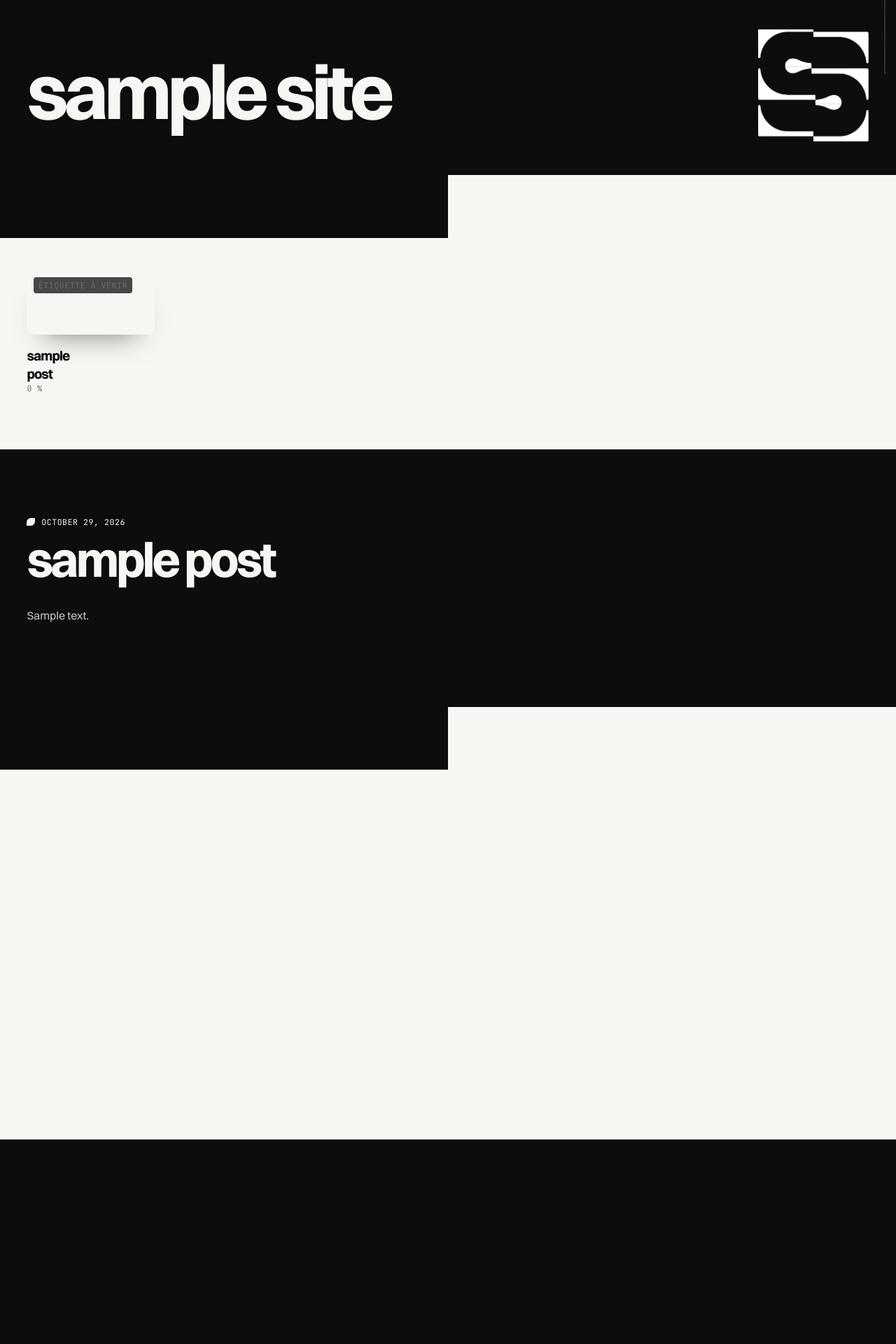
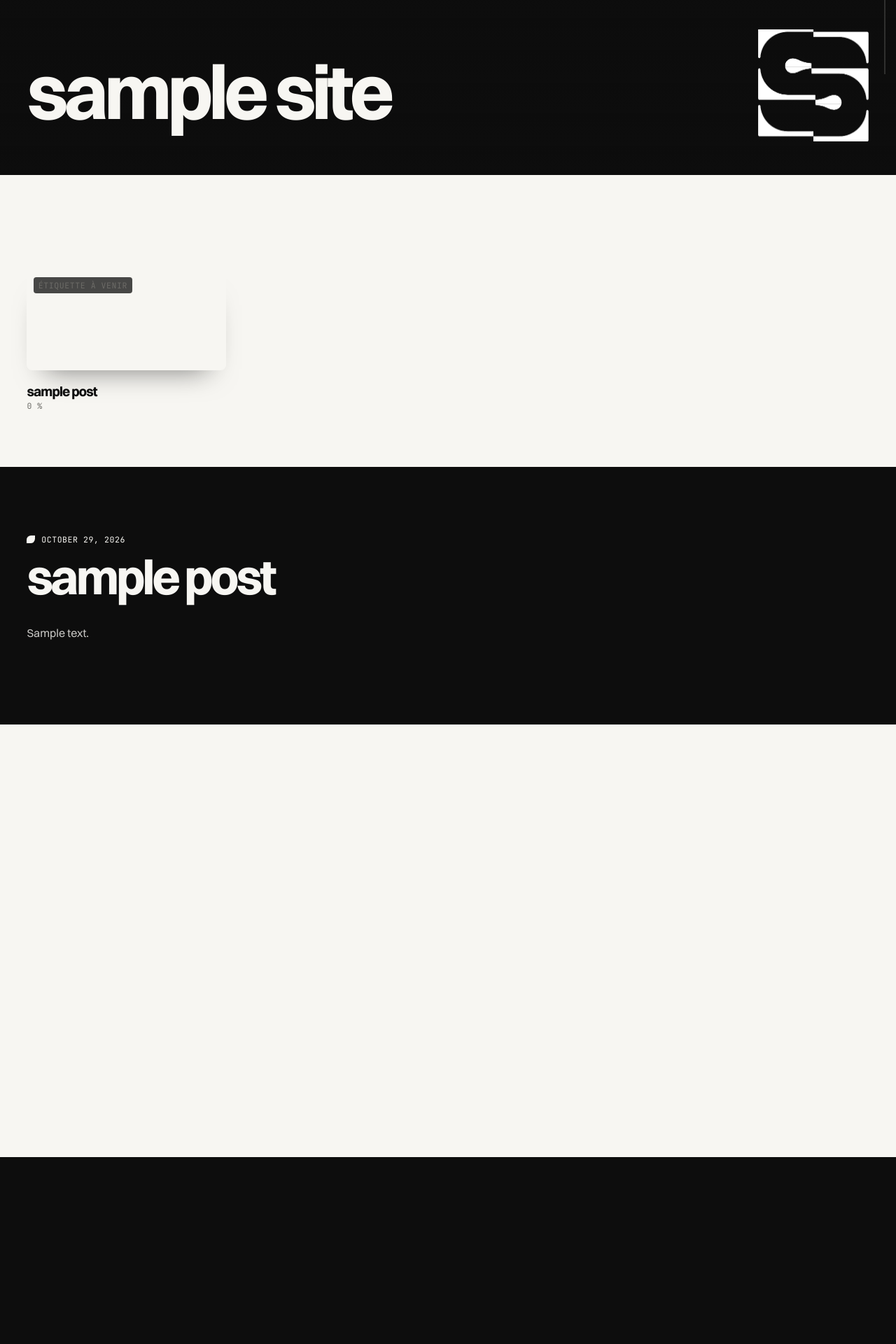
Before and after one commit to Matmaaar/smash-template, a WordPress theme: template front-page.php in a window 1280 px wide. Shown: the part 550-2470 px from the top of the page at 70% size. Run offline with PHP 8.4 and a stand-in for WordPress, Linux system fonts and the light colour scheme; the site name, menu and one post (Sample post) are stand-ins, and other content is empty.

Commit message:
Remove the stepped section edges, home labels back to 4 columns
Co-Authored-By: Claude Opus 5.5 <noreply@anthropic.com>
Claude-Session: https://claude.ai/code/session_01P5oea6tCeLsDndHwo9GrHN

```diff
--- a/assets/css/smash.css
+++ b/assets/css/smash.css
@@ -15,7 +15,6 @@
   --black:#0d0d0d; --white:#f7f6f2; --grey:#8b8a86; --line:rgba(247,246,242,.16); --line-d:rgba(13,13,13,.14);
   --font:"Switzer","Inter Tight","Helvetica Neue",Arial,sans-serif;
   --mono:"JetBrains Mono",ui-monospace,Menlo,monospace;
-  --step:28px;
   /* Échelle typographique : à régler ici pour tout le site */
   --fs-hero:clamp(3rem,8.5vw,8.5rem);
   --fs-h1:clamp(2.8rem,7vw,7rem);
@@ -48,8 +47,6 @@ html.lenis,html.lenis body{height:auto}
 .blk:hover .arw--down{transform:rotate(90deg) translateX(4px)}
 .blk.ghost{background:transparent;color:inherit;box-shadow:inset 0 0 0 2px currentColor}
 .blk.dark{background:var(--black);color:var(--white)}
-.stepped{clip-path:polygon(0 var(--step),50% var(--step),50% 0,100% 0,100% 100%,0 100%)}
-.stepped.flip{clip-path:polygon(0 0,50% 0,50% var(--step),100% var(--step),100% 100%,0 100%)}
 .light{background:var(--white);color:var(--black)}
 .sec{padding:12vh 3vw 10vh;position:relative}
 .head{display:grid;grid-template-columns:1fr auto;align-items:end;gap:2rem;margin-bottom:5vh}
@@ -407,7 +404,7 @@ html.lenis,html.lenis body{height:auto}
 [hidden]{display:none!important}
 /* Rien ne doit élargir la page (cartes animées hors champ au départ) ; « clip » n'empêche pas le sticky */
 main.page{overflow-x:clip}
-/* Accueil : les permanentes sur une ligne (6 sur grand écran, 3 + 3 sur tablette) */
-.labels--row{grid-template-columns:repeat(6,1fr);gap:1.6vw}
-@media (max-width:1200px){.labels--row{grid-template-columns:repeat(3,1fr)}}
+/* Accueil : les permanentes en 4 colonnes (3 sur tablette, 2 sur mobile) */
+.labels--row{grid-template-columns:repeat(4,1fr);gap:2.4vw 1.6vw}
+@media (max-width:1000px){.labels--row{grid-template-columns:repeat(3,1fr)}}
 @media (max-width:700px){.labels--row{grid-template-columns:repeat(2,1fr)}}
--- a/assets/js/core.js
+++ b/assets/js/core.js
@@ -90,7 +90,6 @@
 	$$('[data-up]').forEach(el => { const s = split(el); gsap.from(s.lines, { yPercent: 110, duration: 1.1, ease: 'expo.out', stagger: .08, onComplete: () => s.revert(), scrollTrigger: { trigger: el, start: 'top 88%' } }); });
 	$$('[data-words]').forEach(el => { const s = new SplitText(el, { type: 'words' }); gsap.fromTo(s.words, { opacity: .14 }, { opacity: 1, stagger: .1, ease: 'none', scrollTrigger: { trigger: el, start: 'top 80%', end: 'bottom 50%', scrub: true } }); });
 	$$('[data-par]').forEach(el => gsap.fromTo(el, { yPercent: -6 }, { yPercent: 6, ease: 'none', scrollTrigger: { trigger: el.parentElement, start: 'top bottom', end: 'bottom top', scrub: true } }));
-	$$('.stepped').forEach(sec => gsap.fromTo(sec, { '--step': '90px' }, { '--step': '28px', ease: 'none', scrollTrigger: { trigger: sec, start: 'top bottom', end: 'top 50%', scrub: true } }));
 	$$('.ph-head .kick, .ph-head p').forEach(el => gsap.from(el, { y: 20, opacity: 0, duration: .9, ease: 'expo.out', delay: .4 }));
 	ScrollTrigger.batch($$('.lab, .mate, .equip > div, .post, .post-row, .dl a, .cbox'), { start: 'top 92%', once: true, onEnter: b => gsap.from(b, { y: 70, opacity: 0, duration: 1, ease: 'expo.out', stagger: .06 }) });
 	const drop = $('#pipedrop');
```
Also changed, not shown: PLAN.md (+2 -1 lines).
